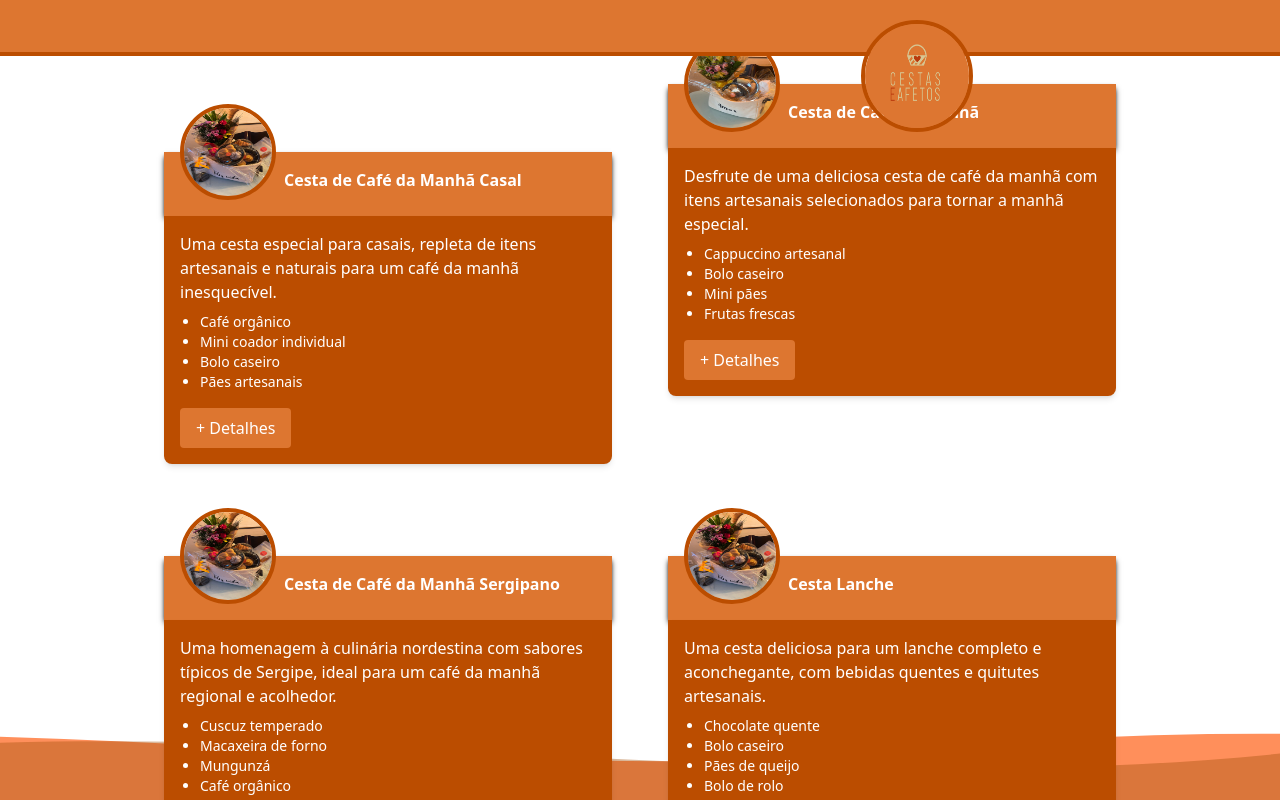
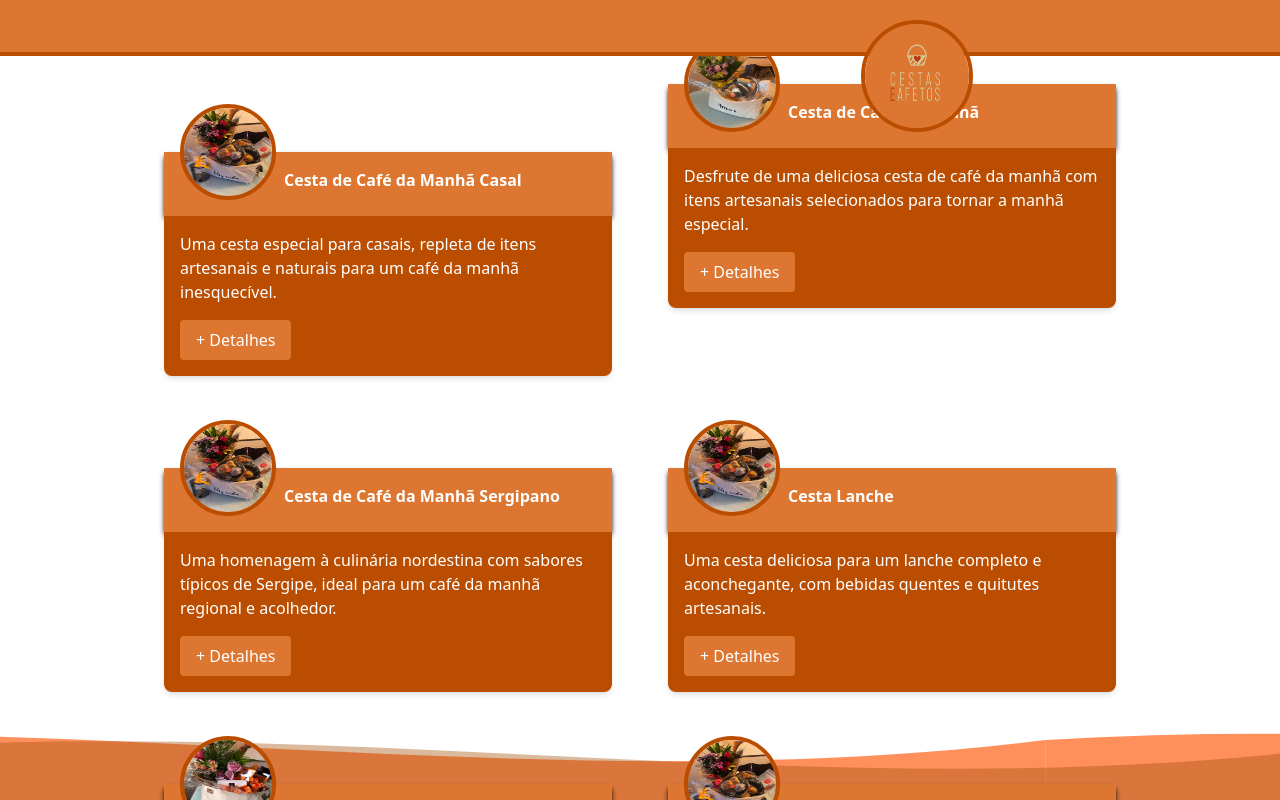
Before and after one commit to vinicius-pascoal/cestas-E-afetos, a Next.js app: page / in a window 1280 px wide. Built offline with nearby package versions, Linux system fonts and the light colour scheme.

Commit message:
remove resum Itens

```diff
--- a/src/components/CardItem.tsx
+++ b/src/components/CardItem.tsx
@@ -8,12 +8,11 @@ type CardItemProps = {
   // eslint-disable-next-line @typescript-eslint/no-explicit-any
   image: any;
   description: string;
-  items: string[];
   itemsCompleto: string[];
   preco: string;
 };
 
-export default function CardItem({ nome, image, description, items, preco, itemsCompleto }: CardItemProps) {
+export default function CardItem({ nome, image, description, preco, itemsCompleto }: CardItemProps) {
   return (
     <div className="first:mt-24 last:mb-24 m-7 mb-16 w-full max-w-md">
       <div className="shadow-md shadow-black flex bg-[#dd7630] text-white p-4 h-16">
@@ -28,11 +27,6 @@ export default function CardItem({ nome, image, description, items, preco, items
       </div>
       <div className="bg-amber-700 text-white p-4 rounded-t-none rounded-lg shadow-md">
         <p>{description}</p>
-        <ul className="list-disc pl-5 mt-2">
-          {items?.map((item, index) => (
-            <li key={index} className="text-sm">{item}</li>
-          ))}
-        </ul>
         <Modal nome={nome} image={image} itemsCompleto={itemsCompleto} preco={preco} />
       </div>
     </div>
--- a/src/components/ItemCard.tsx
+++ b/src/components/ItemCard.tsx
@@ -14,12 +14,6 @@ export default function ItemCard() {
       image: cafeCasal,
       description:
         "Uma cesta especial para casais, repleta de itens artesanais e naturais para um café da manhã inesquecível.",
-      items: [
-        "Café orgânico",
-        "Mini coador individual",
-        "Bolo caseiro",
-        "Pães artesanais"
-      ],
       itemsCompleto: [
         "Cesto em linhão com alças de couro",
         "Flores naturais",
@@ -45,12 +39,6 @@ export default function ItemCard() {
       image: cafeSolo,
       description:
         "Desfrute de uma deliciosa cesta de café da manhã com itens artesanais selecionados para tornar a manhã especial.",
-      items: [
-        "Cappuccino artesanal",
-        "Bolo caseiro",
-        "Mini pães",
-        "Frutas frescas"
-      ],
       itemsCompleto: [
         "Cesto em linhão",
         "Flores naturais",
@@ -74,12 +62,6 @@ export default function ItemCard() {
       image: cafeCasal,
       description:
         "Uma homenagem à culinária nordestina com sabores típicos de Sergipe, ideal para um café da manhã regional e acolhedor.",
-      items: [
-        "Cuscuz temperado",
-        "Macaxeira de forno",
-        "Mungunzá",
-        "Café orgânico"
-      ],
       itemsCompleto: [
         "Cesto em linhão",
         "1 mini coador individual",
@@ -105,12 +87,6 @@ export default function ItemCard() {
       image: cafeCasal,
       description:
         "Uma cesta deliciosa para um lanche completo e aconchegante, com bebidas quentes e quitutes artesanais.",
-      items: [
-        "Chocolate quente",
-        "Bolo caseiro",
-        "Pães de queijo",
-        "Bolo de rolo"
-      ],
       itemsCompleto: [
         "Cesto em linhão",
         "Flores naturais",
@@ -135,12 +111,6 @@ export default function ItemCard() {
       image: flores,
       description:
         "Uma cesta leve e elegante com flores naturais e frutas frescas da estação, perfeita para presentear com frescor e carinho.",
-      items: [
-        "Flores naturais",
-        "Uvas",
-        "Morangos",
-        "Kiwi"
-      ],
       itemsCompleto: [
         "Cesto em linhão",
         "Flores naturais",
@@ -161,12 +131,6 @@ export default function ItemCard() {
       image: cafeCasal,
       description:
         "Uma cesta refinada com flores naturais, tábua de frios e acompanhamentos selecionados, ideal para momentos de celebração.",
-      items: [
-        "Prosecco",
-        "Tábua de frios",
-        "Flores naturais",
-        "Pão artesanal"
-      ],
       itemsCompleto: [
         "Cesto em linhão",
         "Flores naturais",
@@ -191,12 +155,6 @@ export default function ItemCard() {
       image: cafeCasal,
       description:
         "Uma opção saudável e 100% vegetal com sabores artesanais e ingredientes naturais, perfeita para quem busca equilíbrio e consciência.",
-      items: [
-        "Bolo banana vegano",
-        "Sanduíche natural vegano",
-        "Café orgânico",
-        "Frutas frescas"
-      ],
       itemsCompleto: [
         "Cesto em linhão",
         "Flores naturais",
@@ -218,12 +176,6 @@ export default function ItemCard() {
       image: cafeCasal,
       description:
         "Uma cesta elegante com flores naturais e deliciosos bombons para adoçar qualquer ocasião especial.",
-      items: [
-        "Flores naturais",
-        "Caixa de trufas",
-        "Nutella",
-        "Chocolates"
-      ],
       itemsCompleto: [
         "Flores naturais",
         "Caixa de trufas",
@@ -239,12 +191,6 @@ export default function ItemCard() {
       image: cervejas,
       description:
         "Uma cesta perfeita para os amantes de cerveja, com variedade de rótulos, acompanhamentos e uma tábua de frios especial.",
-      items: [
-        "Cervejas variadas",
-        "Tábua de frios",
-        "Pão de alho",
-        "Palitos crocantes"
-      ],
       itemsCompleto: [
         "Cesto em linhão com alças de couro",
         "2 cervejas em lata",
@@ -267,12 +213,6 @@ export default function ItemCard() {
       image: vinho,
       description:
         "Uma cesta sofisticada com vinho chileno ou argentino, tábua de frios e acompanhamentos selecionados para momentos especiais.",
-      items: [
-        "Vinho chileno/argentino",
-        "Tábua de frios",
-        "Patê",
-        "Pão artesanal"
-      ],
       itemsCompleto: [
         "Cesto em linhão com alças de couro",
         "1 vinho chileno / argentino",
@@ -303,7 +243,6 @@ export default function ItemCard() {
           nome={cesta.nome}
           image={cesta.image}
           description={cesta.description}
-          items={cesta.items}
           preco={cesta.preco}
           itemsCompleto={cesta.itemsCompleto}
         />
```
